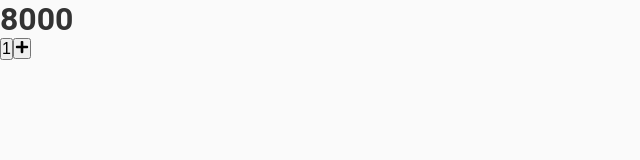
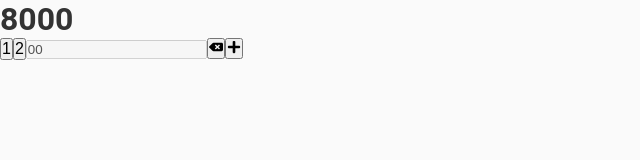
Before and after one commit to mugarate12/ygoDuelCalculator, a React (Create React App) app: page / in a window 1280 px wide. Shown: the top 160 px of the page, without its empty margins (0-640 px from the left). Built offline with nearby package versions, Linux system fonts and the light colour scheme.

Commit message:
calculatorDisplay

```diff
--- /dev/null
+++ b/src/components/CalculatorDisplay/index.tsx
@@ -0,0 +1,20 @@
+import React from 'react'
+
+import * as Styled from './styles'
+
+interface CalculatorDisplayInterface {
+  value?: string;
+  onChange?: () => void;
+}
+
+const CalculatorDisplay: React.FC<CalculatorDisplayInterface> = ({ value, onChange }) => {
+  return (
+    <Styled.Input
+      value={value}
+      onChange={() => !!onChange ? onChange() : {}}
+      disabled={true}
+    />
+  )
+}
+
+export default CalculatorDisplay
--- /dev/null
+++ b/src/components/CalculatorDisplay/styles.tsx
@@ -0,0 +1,5 @@
+import styled from 'styled-components'
+
+export const Input = styled.input`
+
+`
--- a/src/components/NumberButton/index.tsx
+++ b/src/components/NumberButton/index.tsx
@@ -4,11 +4,12 @@ import * as Styled from './styles'
 
 interface NumberButtonInterface {
   number: number;
+  onClick?: () => void;
 }
 
-const NumberButton: React.FC<NumberButtonInterface> = ({ number }) => {
+const NumberButton: React.FC<NumberButtonInterface> = ({ number, onClick }) => {
   return (
-    <Styled.Button>
+    <Styled.Button onClick={() => !!onClick ? onClick() : {}} >
       <Styled.NumberText>{number}</Styled.NumberText>
     </Styled.Button>
   )
--- a/src/pages/Home/index.tsx
+++ b/src/pages/Home/index.tsx
@@ -1,21 +1,71 @@
-import React from 'react'
+import React, { useState } from 'react'
 
 import GlobalStyle from './../../styles/global'
 
 import * as Styled from './styles'
 
 import LifePointsDisplay from './../../components/LifePointsDisplay/index'
+import CalculatorDisplay from './../../components/CalculatorDisplay/index'
 import NumberButton from './../../components/NumberButton/index'
 import IconButton from './../../components/IconButton/index'
 
 export default function Home() {
+  const [calculatorValue, setCalculatorValue] = useState<string>('00')
+
+  function handleCalculatorValue(number: number) {
+    const isLessThanHundred = calculatorValue.length < 4
+    const isThousand = calculatorValue.length === 4
+    const isThirdNumberIsZero = Number(calculatorValue[2]) === 0
+    const isFourthNumberIsZero = Number(calculatorValue[3]) === 0
+
+    if (isLessThanHundred) {
+      setCalculatorValue(`${number}${calculatorValue}`)
+
+    } else if (isThousand && isThirdNumberIsZero){
+      setCalculatorValue(`${calculatorValue.slice(0, 2)}${number}0`)
+
+    } else if (isThousand && isFourthNumberIsZero){
+      setCalculatorValue(`${calculatorValue.slice(0, 3)}${number}`)
+
+    } else {
+      setCalculatorValue(`${calculatorValue}${number}`)
+    }
+  }
+
+  function handleDeleteCalculatorValue() {
+    const biggerThanThousand = calculatorValue.length > 4
+    const isThousand = calculatorValue.length === 4
+    const isHundred = calculatorValue.length === 3
+    const isThirdNumberIsZero = Number(calculatorValue[2]) === 0
+    const isFourthNumberIsZero = Number(calculatorValue[3]) === 0
+
+    if (biggerThanThousand) {
+      setCalculatorValue(calculatorValue.slice(0, calculatorValue.length - 1))
+
+    } else if (isThousand && !isThirdNumberIsZero && isFourthNumberIsZero) {
+      setCalculatorValue(`${calculatorValue.slice(0, 2)}00`)
+
+    } else if (isThousand && !isThirdNumberIsZero && !isFourthNumberIsZero) {
+      setCalculatorValue(`${calculatorValue.slice(0, 3)}0`)
+    } else if (isThousand && isThirdNumberIsZero && isFourthNumberIsZero) {
+      setCalculatorValue(`${calculatorValue[0]}00`)
+
+    } else if (isHundred) {
+      setCalculatorValue('00')
+    }
+  }
+
   return (
     <>
       <GlobalStyle />
 
       <LifePointsDisplay playerLifePoints={8000} />
-      <NumberButton number={1}/>
+      <NumberButton number={1} onClick={() => handleCalculatorValue(1)} />
+      <NumberButton number={2} onClick={() => handleCalculatorValue(2)} />
 
+      <CalculatorDisplay value={calculatorValue} />
+
+      <IconButton Icon={Styled.BackspaceIcon} onClick={() => handleDeleteCalculatorValue()} />
       <IconButton Icon={Styled.PlusIcon}/>
     </>
   )
--- a/src/pages/Home/styles.tsx
+++ b/src/pages/Home/styles.tsx
@@ -1,6 +1,7 @@
 import styled from 'styled-components'
 import {
-  FaPlus
+  FaPlus,
+  FaBackspace
 } from 'react-icons/fa'
 
 const iconsSize = '14px'
@@ -9,3 +10,7 @@ const iconsSize = '14px'
 export const PlusIcon = styled(FaPlus)`
   font-size: ${iconsSize};
 `
+
+export const BackspaceIcon = styled(FaBackspace)`
+  font-size: ${iconsSize};
+`
```
